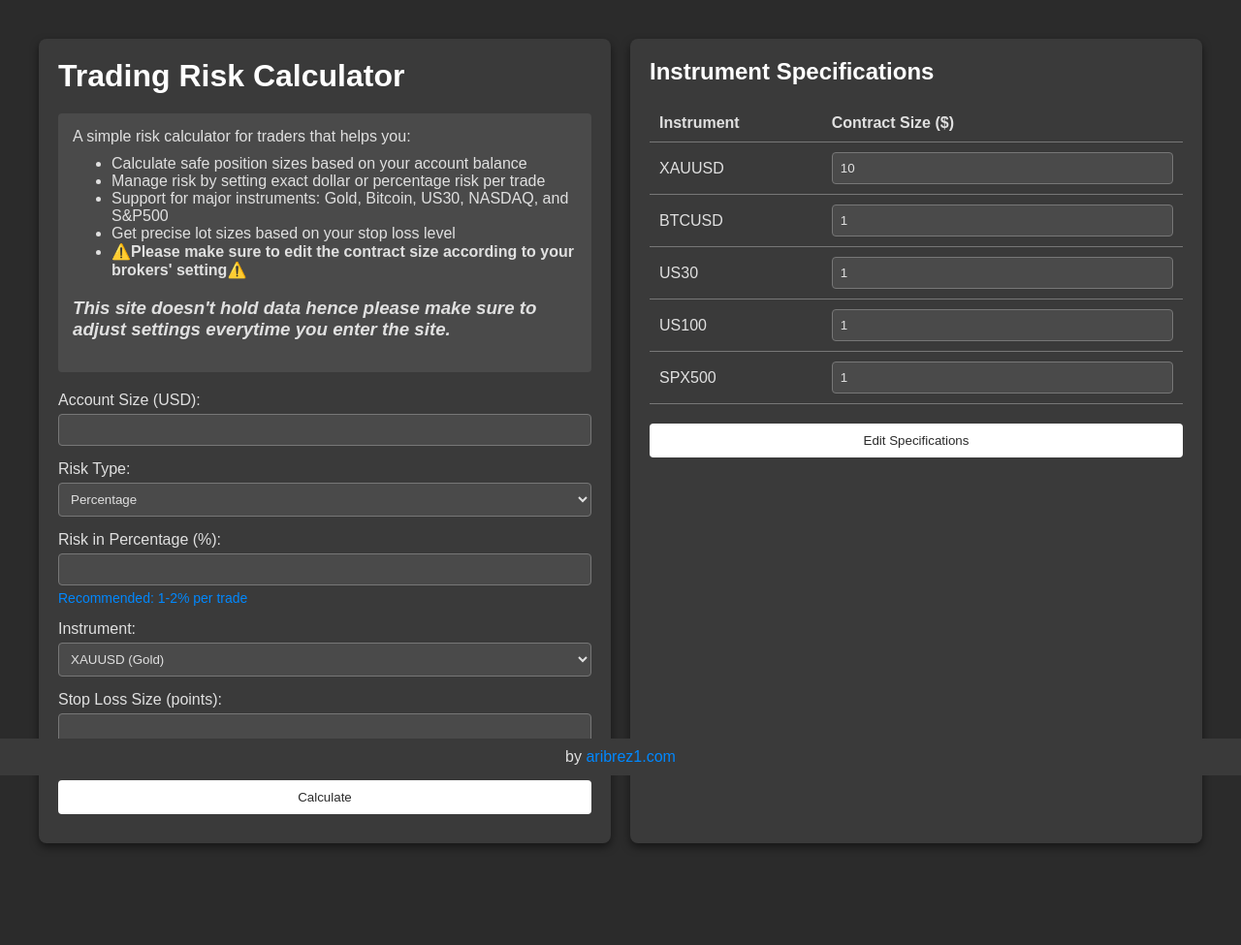
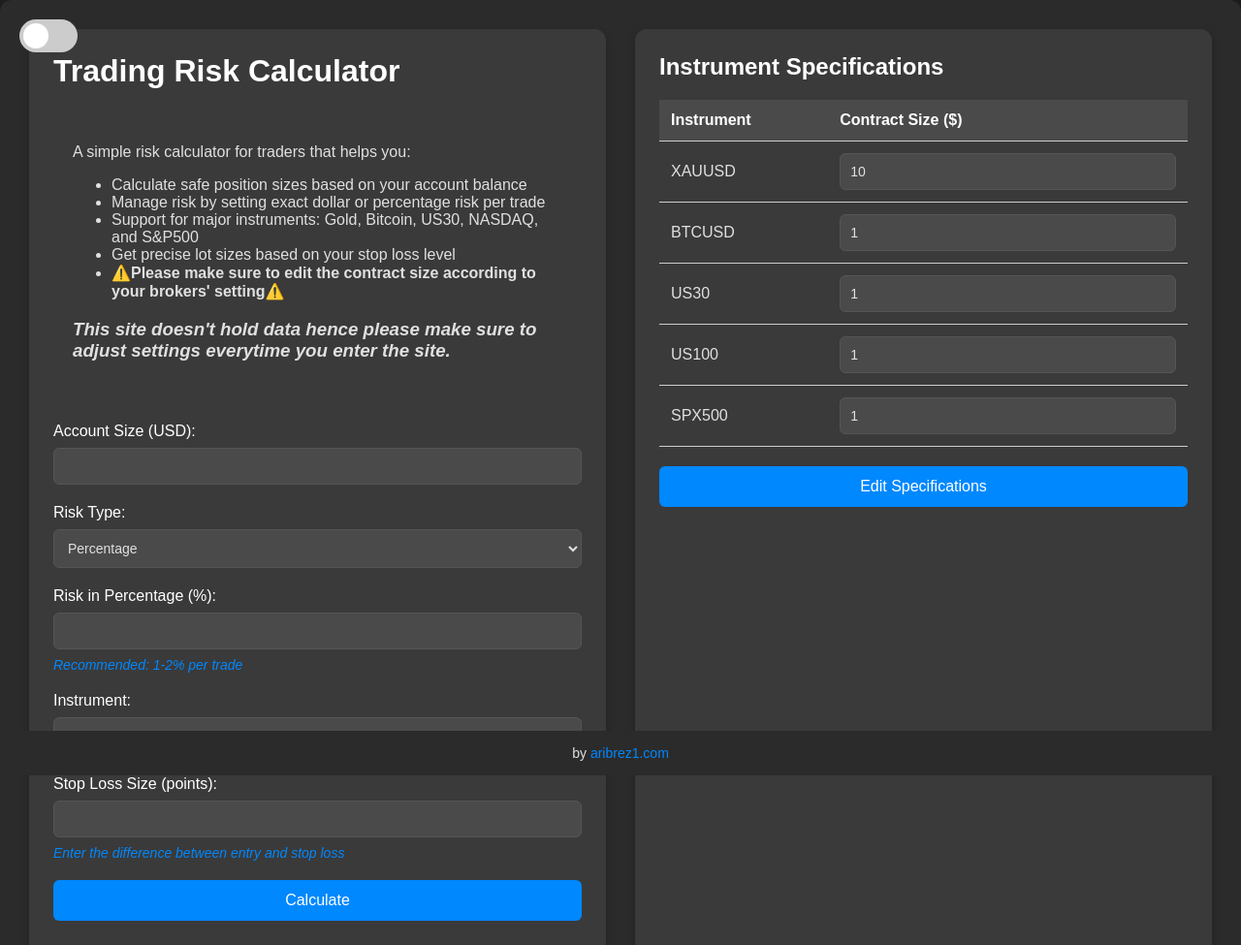
Before and after one commit to aribrez1/aribrez1.github.io, a plain HTML site: page index.html in a window 1280 px wide. Shown: the top 975 px of the page at 97% size. Before the commit the page ends 910 px from the top, so only its background shows below. Drawn offline with Linux system fonts and the light colour scheme.

Commit message:
Update index.html -> lot size calculator
added light mode and dark mode, with a toggle button.

```diff
--- a/index.html
+++ b/index.html
@@ -5,60 +5,68 @@
     <meta name="viewport" content="width=device-width, initial-scale=1.0">
     <title>Trading Risk Calculator</title>
     <style>
-        /* Modern dark theme styling */
+        /* Base styles for both themes */
         body {
-            font-family: Arial, sans-serif;
-            margin: 20px;
-            padding: 20px;
-            background-color: #2b2b2b;
-            color: #e0e0e0;
+            font-family: 'Arial', sans-serif;
+            margin: 0;
+            padding: 0;
             display: flex;
             justify-content: center;
             align-items: center;
             min-height: 100vh;
-            margin: 0;
+            transition: background-color 0.3s ease, color 0.3s ease;
         }
 
         .main-container {
             display: flex;
-            gap: 20px;
-            padding: 20px;
-            max-width: 1200px;
+            gap: 30px;
+            padding: 30px;
+            max-width: 1400px;
             width: 100%;
+            border-radius: 12px;
+            box-shadow: 0 8px 16px rgba(0, 0, 0, 0.3);
+            transition: background-color 0.3s ease, box-shadow 0.3s ease;
         }
 
         .container, .table-container {
             flex: 1;
-            padding: 20px;
-            background: #3a3a3a;
-            border-radius: 8px;
-            box-shadow: 0 4px 8px rgba(0, 0, 0, 0.5);
+            padding: 25px;
+            border-radius: 12px;
+            box-shadow: 0 4px 8px rgba(0, 0, 0, 0.2);
+            transition: transform 0.3s ease, box-shadow 0.3s ease, background-color 0.3s ease;
+        }
+
+        .container:hover, .table-container:hover {
+            transform: translateY(-5px);
+            box-shadow: 0 8px 16px rgba(0, 0, 0, 0.4);
         }
 
         h1, h2 {
             margin-top: 0;
-            color: #ffffff;
             margin-bottom: 20px;
+            font-weight: 600;
+            transition: color 0.3s ease;
         }
 
         .form-group {
-            margin-bottom: 15px;
+            margin-bottom: 20px;
         }
 
         label {
             display: block;
-            margin-bottom: 5px;
-            color: #e0e0e0;
+            margin-bottom: 8px;
+            font-weight: 500;
+            transition: color 0.3s ease;
         }
 
         input, select {
             width: 100%;
-            padding: 8px;
-            border: 1px solid #777;
-            border-radius: 4px;
-            background-color: #4a4a4a;
-            color: #e0e0e0;
+            padding: 10px;
+            border: 1px solid #ccc;
+            border-radius: 6px;
             box-sizing: border-box;
+            font-size: 14px;
+            transition: border-color 0.3s ease, background-color 0.3s ease, color 0.3s ease;
         }
 
         input:focus, select:focus {
@@ -68,27 +76,36 @@
 
         button {
             width: 100%;
-            padding: 10px;
-            background-color: #ffffff;
-            color: #2b2b2b;
+            padding: 12px;
+            background-color: #0088ff;
+            color: #ffffff;
             border: none;
-            border-radius: 4px;
+            border-radius: 6px;
             cursor: pointer;
             margin-bottom: 10px;
-            transition: background-color 0.3s;
+            font-size: 16px;
+            font-weight: 500;
+            transition: background-color 0.3s ease, transform 0.2s ease;
         }
 
         button:hover {
-            background-color: #e0e0e0;
+            background-color: #0077cc;
+            transform: scale(1.02);
         }
 
         .result {
-            margin-top: 20px;
-            padding: 15px;
+            margin-top: 25px;
+            padding: 20px;
             font-size: 16px;
-            background-color: #4a4a4a;
-            border-radius: 4px;
+            border-radius: 8px;
             display: none;
+            animation: fadeIn 0.5s ease;
+            transition: background-color 0.3s ease, color 0.3s ease;
+        }
+
+        @keyframes fadeIn {
+            from { opacity: 0; }
+            to { opacity: 1; }
         }
 
         table {
@@ -98,9 +115,16 @@
         }
 
         th, td {
-            padding: 10px;
+            padding: 12px;
             text-align: left;
-            border-bottom: 1px solid #777;
+            border-bottom: 1px solid #ccc;
+            transition: background-color 0.3s ease, color 0.3s ease;
+        }
+
+        th {
+            background-color: #f0f0f0;
+            color: #333;
+            font-weight: 600;
         }
 
         .hidden {
@@ -110,16 +134,199 @@
         .info-row {
             color: #0088ff;
             font-size: 14px;
-            margin-top: 5px;
+            margin-top: 8px;
+            font-style: italic;
+            transition: color 0.3s ease;
+        }
+
+        .edit-buttons {
+            display: flex;
+            gap: 10px;
+            margin-top: 20px;
+        }
+
+        .edit-buttons button {
+            flex: 1;
+        }
+
+        footer {
+            position: fixed;
+            bottom: 0;
+            width: 100%;
+            text-align: center;
+            padding: 15px;
+            font-size: 14px;
+            transition: background-color 0.3s ease, color 0.3s ease;
+        }
+
+        footer a {
+            color: #0088ff;
+            text-decoration: none;
+            font-weight: 500;
+        }
+
+        footer a:hover {
+            text-decoration: underline;
+        }
+
+        /* Dark Theme */
+        body.dark {
+            background-color: #1e1e1e;
+            color: #e0e0e0;
+        }
+
+        body.dark .main-container {
+            background-color: #2b2b2b;
+        }
+
+        body.dark .container, body.dark .table-container {
+            background-color: #3a3a3a;
+        }
+
+        body.dark h1, body.dark h2, body.dark label {
+            color: #ffffff;
+        }
+
+        body.dark input, body.dark select {
+            background-color: #4a4a4a;
+            color: #e0e0e0;
+            border-color: #555;
+        }
+
+        body.dark input:focus, body.dark select:focus {
+            border-color: #0088ff;
+        }
+
+        body.dark .result {
+            background-color: #4a4a4a;
+            color: #e0e0e0;
+        }
+
+        body.dark th {
+            background-color: #4a4a4a;
+            color: #ffffff;
+        }
+
+        body.dark td {
+            background-color: #3a3a3a;
+            color: #e0e0e0;
+        }
+
+        body.dark footer {
+            background-color: #2b2b2b;
+            color: #e0e0e0;
+        }
+
+        /* Light Theme */
+        body.light {
+            background-color: #f5f5f5;
+            color: #333;
+        }
+
+        body.light .main-container {
+            background-color: #ffffff;
+        }
+
+        body.light .container, body.light .table-container {
+            background-color: #f9f9f9;
+        }
+
+        body.light h1, body.light h2, body.light label {
+            color: #333;
+        }
+
+        body.light input, body.light select {
+            background-color: #ffffff;
+            color: #333;
+            border-color: #ccc;
+        }
+
+        body.light input:focus, body.light select:focus {
+            border-color: #0088ff;
+        }
+
+        body.light .result {
+            background-color: #f0f0f0;
+            color: #333;
+        }
+
+        body.light th {
+            background-color: #f0f0f0;
+            color: #333;
+        }
+
+        body.light td {
+            background-color: #f9f9f9;
+            color: #333;
+        }
+
+        body.light footer {
+            background-color: #ffffff;
+            color: #333;
+        }
+
+        /* Toggle Switch */
+        .theme-switch {
+            position: fixed;
+            top: 20px;
+            left: 20px;
+            display: inline-block;
+            width: 60px;
+            height: 34px;
+            z-index: 1000;
+        }
+
+        .theme-switch input {
+            opacity: 0;
+            width: 0;
+            height: 0;
+        }
+
+        .slider {
+            position: absolute;
+            cursor: pointer;
+            top: 0;
+            left: 0;
+            right: 0;
+            bottom: 0;
+            background-color: #ccc;
+            transition: 0.3s;
+            border-radius: 34px;
+        }
+
+        .slider:before {
+            position: absolute;
+            content: "";
+            height: 26px;
+            width: 26px;
+            left: 4px;
+            bottom: 4px;
+            background-color: white;
+            transition: 0.3s;
+            border-radius: 50%;
+        }
+
+        input:checked + .slider {
+            background-color: #0088ff;
+        }
+
+        input:checked + .slider:before {
+            transform: translateX(26px);
         }
     </style>
 </head>
-<body>
+<body class="dark">
+    <!-- Toggle Switch -->
+    <label class="theme-switch">
+        <input type="checkbox" onclick="toggleTheme()">
+        <span class="slider"></span>
+    </label>
+
     <div class="main-container">
         <div class="container">
             <h1>Trading Risk Calculator</h1>
-            <div style="margin-bottom: 20px; padding: 15px; background-color: #4a4a4a; border-radius: 4px;">
-                A simple risk calculator for traders that helps you:
+            <div style="margin-bottom: 25px; padding: 20px; border-radius: 8px; transition: background-color 0.3s ease;">
+                <p>A simple risk calculator for traders that helps you:</p>
                 <ul style="margin-top: 10px; margin-bottom: 0;">
                     <li>Calculate safe position sizes based on your account balance</li>
                     <li>Manage risk by setting exact dollar or percentage risk per trade</li>
@@ -132,7 +339,7 @@
             <form id="risk-calculator-form">
                 <div class="form-group">
                     <label for="account-size">Account Size (USD):</label>
-                    <input type="number" id="account-size" name="account-size" min="0" step="0.01">
+                    <input type="number" id="account-size" name="account-size" min="0" step="0.01" required>
                 </div>
 
                 <div class="form-group">
@@ -145,13 +352,13 @@
 
                 <div class="form-group" id="risk-percentage-group">
                     <label for="risk-percentage">Risk in Percentage (%):</label>
-                    <input type="number" id="risk-percentage" name="risk-percentage" min="0" max="100" step="0.01">
+                    <input type="number" id="risk-percentage" name="risk-percentage" min="0" max="100" step="0.01" required>
                     <div class="info-row">Recommended: 1-2% per trade</div>
                 </div>
 
                 <div class="form-group hidden" id="risk-usd-group">
                     <label for="risk-usd">Risk in USD ($):</label>
-                    <input type="number" id="risk-usd" name="risk-usd" min="0" step="0.01">
+                    <input type="number" id="risk-usd" name="risk-usd" min="0" step="0.01" required>
                 </div>
 
                 <div class="form-group">
@@ -167,7 +374,7 @@
 
                 <div class="form-group">
                     <label for="stop-loss">Stop Loss Size (points):</label>
-                    <input type="number" id="stop-loss" name="stop-loss" min="0" step="0.01">
+                    <input type="number" id="stop-loss" name="stop-loss" min="0" step="0.01" required>
                     <div class="info-row">Enter the difference between entry and stop loss</div>
                 </div>
 
@@ -187,30 +394,25 @@
                 </thead>
                 <tbody id="specs-table-body"></tbody>
             </table>
-            <button id="edit-specs" onclick="toggleEditMode()">Edit Specifications</button>
-            <button id="save-specs" onclick="saveSpecs()" class="hidden">Save Changes</button>
+            <div class="edit-buttons">
+                <button id="edit-specs" onclick="toggleEditMode()">Edit Specifications</button>
+                <button id="save-specs" onclick="saveSpecs()" class="hidden">Save Changes</button>
+            </div>
         </div>
     </div>
 
+    <footer>
+        by <a href="https://aribrez1.com">aribrez1.com</a>
+    </footer>
+
     <script>
         // Define instrument specifications with contract sizes
-        // Contract size represents both the cost per lot and point value multiplier
         const instrumentSpecs = {
-            'XAUUSD': {
-                contractSize: 10    // $10 per point for 1.00 lot
-            },
-            'BTCUSD': {
-                contractSize: 1     // $1 per point for 1.00 lot
-            },
-            'US30': {
-                contractSize: 1     // $1 per point for 1.00 lot
-            },
-            'US100': {
-                contractSize: 1     // $1 per point for 1.00 lot
-            },
-            'SPX500': {
-                contractSize: 1     // $1 per point for 1.00 lot
-            }
+            'XAUUSD': { contractSize: 10 },
+            'BTCUSD': { contractSize: 1 },
+            'US30': { contractSize: 1 },
+            'US100': { contractSize: 1 },
+            'SPX500': { contractSize: 1 }
         };
 
         let editMode = false;
@@ -239,19 +441,16 @@
 
         // Calculate the position size
         function calculateLotSize() {
-            // Get basic inputs
             const accountSize = parseFloat(document.getElementById('account-size').value);
             const riskType = document.getElementById('risk-type').value;
             const instrument = document.getElementById('instrument').value;
             const stopLoss = parseFloat(document.getElementById('stop-loss').value);
 
-            // Input validation
             if (!accountSize || !stopLoss || stopLoss <= 0) {
                 alert('Please fill in all required fields with valid values');
                 return;
             }
 
-            // Calculate risk amount in USD
             let riskUSD;
             if (riskType === 'percentage') {
                 const riskPercentage = parseFloat(document.getElementById('risk-percentage').value);
@@ -268,16 +467,10 @@
                 }
             }
 
-            // Get instrument specifications
             const specs = instrumentSpecs[instrument];
-
-            // Calculate tick value (SL points * contract size)
             const tickValue = stopLoss * specs.contractSize;
-
-            // Calculate maximum lot size (riskable USD / tick value)
             const maxLotSize = riskUSD / tickValue;
 
-            // Display results
             const result = document.getElementById('result');
             result.style.display = 'block';
             result.innerHTML = `
@@ -309,9 +502,7 @@
                     return;
                 }
 
-                instrumentSpecs[instrument] = {
-                    contractSize: contractSize
-                };
+                instrumentSpecs[instrument] = { contractSize };
             });
             toggleEditMode();
         }
@@ -324,9 +515,18 @@
 
         // Initialize the table
         populateSpecsTable();
+
+        // Theme Toggle Functionality
+        function toggleTheme() {
+            const body = document.body;
+            if (body.classList.contains('dark')) {
+                body.classList.remove('dark');
+                body.classList.add('light');
+            } else {
+                body.classList.remove('light');
+                body.classList.add('dark');
+            }
+        }
     </script>
-    <footer style="position: fixed; bottom: 0; width: 100%; text-align: center; padding: 10px; background: #3a3a3a; color: #e0e0e0;">
-        by <a href="https://aribrez1.com" style="color: #0088ff; text-decoration: none;">aribrez1.com</a>
-    </footer>
 </body>
 </html>
```
